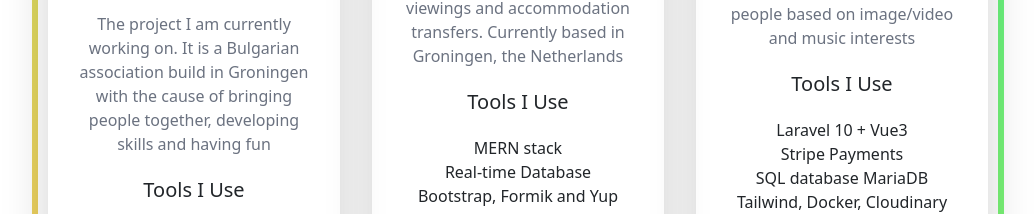
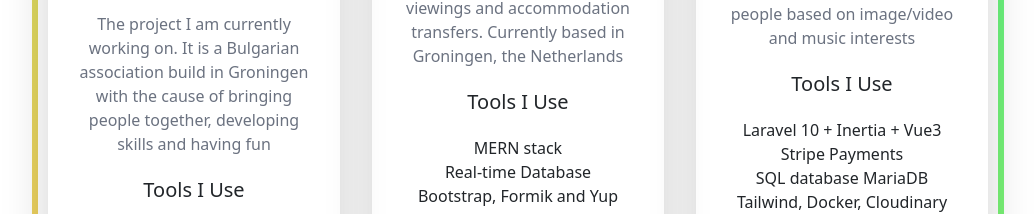
Before and after one commit to This-Marinov-guy/Portfolio, a React (Create React App) app: page / in a window 1280 px wide. Shown: the part 2293-2507 px from the top of the page, without its empty margins (122-1157 px from the left). Built offline with nearby package versions, Linux system fonts and the light colour scheme.

Commit message:
modified:   src/App.js

```diff
--- a/src/App.js
+++ b/src/App.js
@@ -193,7 +193,7 @@ function App() {
             </p>
             <p className="text-xl">Tools I Use</p>
             <ul>
-              <li>Laravel 10 + Vue3</li>
+              <li>Laravel 10 + Inertia + Vue3</li>
               <li>Stripe Payments</li>
               <li>SQL database MariaDB</li>
               <li>Tailwind, Docker, Cloudinary</li>
```
